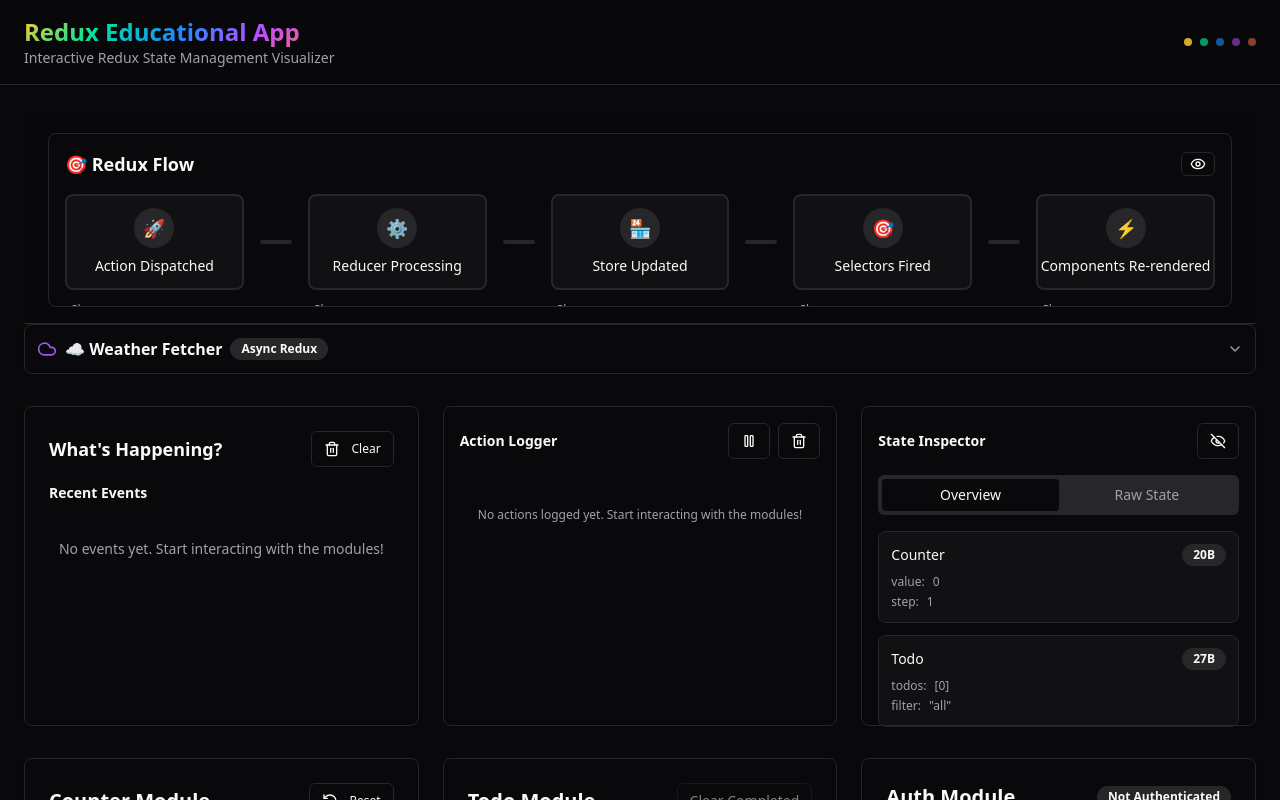
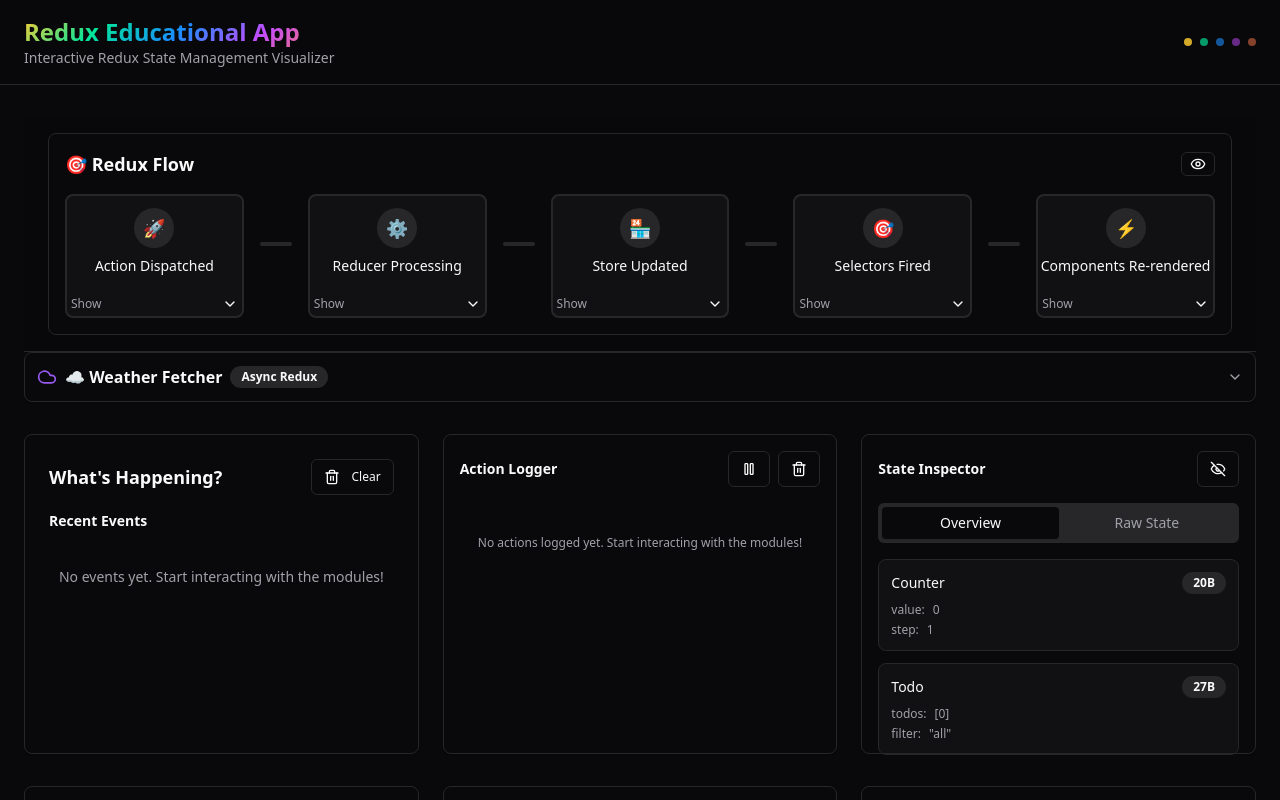
Before and after one commit to boulaajaj/state-flow-trainer, a React (Vite) app: page / in a window 1280 px wide. Shown: the top 800 px of the page. Built offline with nearby package versions, Linux system fonts and the light colour scheme.

Commit message:
Fix Redux Flow expand behavior
Ensure that when Redux Flow elements are expanded, the container correctly expands to show all details without overlap or misalignment.

```diff
--- a/src/features/reduxFlow/components/EnhancedFlowVisualizer.tsx
+++ b/src/features/reduxFlow/components/EnhancedFlowVisualizer.tsx
@@ -210,9 +210,9 @@ const StepCard: React.FC<StepCardProps> = ({ step, index, isActive, currentEvent
       )}
 
       {/* Expandable details - only on large screens */}
-      <Collapsible open={isExpanded} onOpenChange={setIsExpanded} className="hidden xl:block w-full mt-2">
+      <Collapsible open={isExpanded} onOpenChange={setIsExpanded} className="hidden xl:block w-full">
         <CollapsibleTrigger asChild>
-          <Button variant="ghost" className="w-full justify-between p-1 h-auto text-xs">
+          <Button variant="ghost" className="w-full justify-between p-1 h-auto text-xs mt-1">
             <span className="text-muted-foreground">
               {isExpanded ? 'Hide' : 'Show'}
             </span>
@@ -221,7 +221,7 @@ const StepCard: React.FC<StepCardProps> = ({ step, index, isActive, currentEvent
         </CollapsibleTrigger>
 
         <CollapsibleContent className="mt-2">
-          <div className="absolute top-full left-0 right-0 bg-card border border-border rounded-lg shadow-lg p-3 z-50 space-y-2">
+          <div className="bg-card border border-border rounded-lg shadow-lg p-3 space-y-2">
             {/* Latest events for this step */}
             {stepEvents.length > 0 && (
               <div>
@@ -300,7 +300,7 @@ export const EnhancedFlowVisualizer: React.FC = () => {
 
         {/* Redux Flow Steps - Full width responsive layout, no scrollbar */}
         <div className="w-full">
-          <div className="flex items-stretch gap-2 lg:gap-4 h-20 lg:h-24">
+          <div className="flex items-start gap-2 lg:gap-4 min-h-20 lg:min-h-24">
             {flowSteps.map((step, index) => (
               <React.Fragment key={step.id}>
                 {/* Step Card - equal flex sizing */}
@@ -316,7 +316,7 @@ export const EnhancedFlowVisualizer: React.FC = () => {
 
                 {/* Flow Line - between steps */}
                 {index < flowSteps.length - 1 && (
-                  <div className="flex-shrink-0 w-4 lg:w-8 flex items-center justify-center">
+                  <div className="flex-shrink-0 w-4 lg:w-8 flex items-center justify-center mt-10 lg:mt-12">
                     <motion.div
                       className="w-full h-0.5 lg:h-1 bg-gradient-to-r from-muted via-muted to-muted relative overflow-hidden rounded-full"
                       initial={{ scaleX: 0 }}
```
